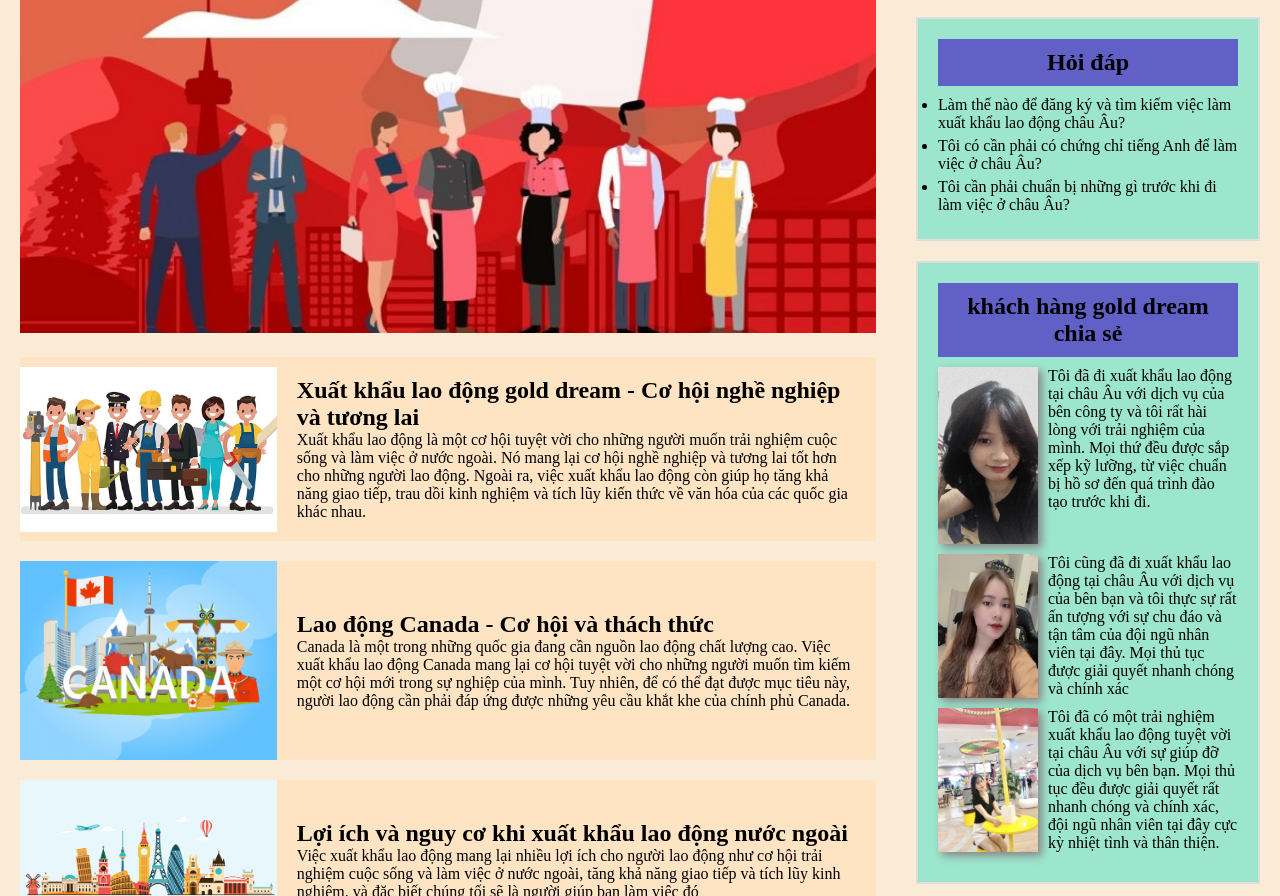
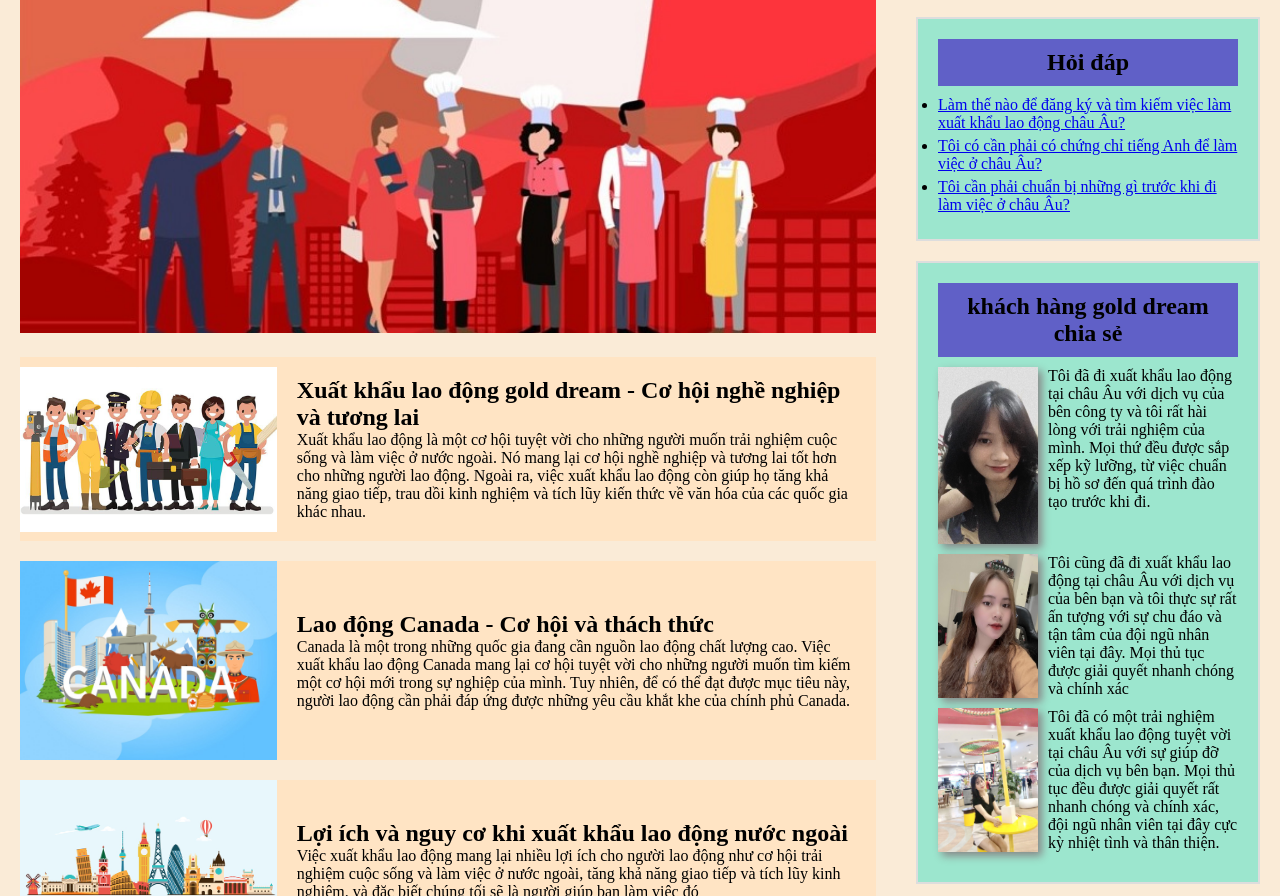
Before and after one commit to anhsoai01/anhsoai01.github.io, a plain HTML site: page index.html in a window 1280 px wide. Shown: the part 854-1750 px from the top of the page. Drawn offline with Linux system fonts and the light colour scheme.

Commit message:
Update index.html

```diff
--- a/index.html
+++ b/index.html
@@ -79,9 +79,9 @@
                 <div class="section">
                     <h2>Hỏi đáp</h2>
                     <ul>
-                        <li>Làm thế nào để đăng ký và tìm kiếm việc làm xuất khẩu lao động châu Âu?</li></li>
-                        <li>Tôi có cần phải có chứng chỉ tiếng Anh để làm việc ở châu Âu?</li>
-                        <li>Tôi cần phải chuẩn bị những gì trước khi đi làm việc ở châu Âu?</li>
+                        <li><a href="https://www.facebook.com/profile.php?id=100090428935587">Làm thế nào để đăng ký và tìm kiếm việc làm xuất khẩu lao động châu Âu?</a></li>
+                        <li><a href="https://www.facebook.com/profile.php?id=100090428935587">Tôi có cần phải có chứng chỉ tiếng Anh để làm việc ở châu Âu?</a></li>
+                        <li><a href="https://www.facebook.com/profile.php?id=100090428935587">Tôi cần phải chuẩn bị những gì trước khi đi làm việc ở châu Âu?</a></li>
                     </ul>
                 </div>
                 <div class="section">
```
